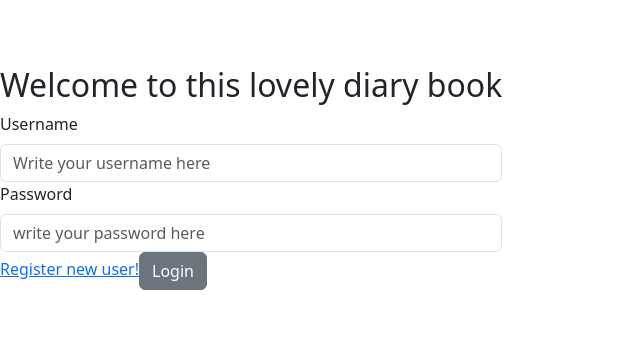
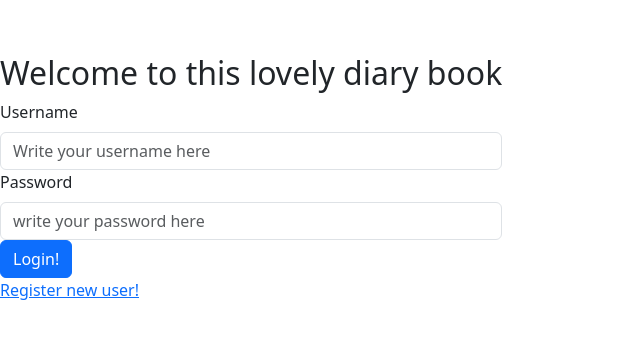
Before and after one commit to JMartin3872/DAT076WebApplications, a React (Vite) app in the folder client/: page / in a window 1280 px wide. Shown: the part 222-560 px from the top of the page, without its empty margins (0-640 px from the left). Built offline with nearby package versions, Linux system fonts and the light colour scheme.

Commit message:
working on registration page

```diff
--- a/client/src/LoginPage.tsx
+++ b/client/src/LoginPage.tsx
@@ -49,11 +49,12 @@ export function LoginPage() {
                         onChange={(e) => setPassword(e.target.value)}
                     />
                 </Form.Group>
-               <NavLink to="/register" end>Register new user!</NavLink>
-                <Button variant="secondary" type="button" onClick={handleLogin}>
-                    Login
+                <Button variant="primary" type="button" onClick={handleLogin}>
+                    Login!
                 </Button>
             </Form>
+            <NavLink to="/register" end>Register new user!</NavLink>
+
         </>
 
     )
--- a/client/src/RegisterPage.tsx
+++ b/client/src/RegisterPage.tsx
@@ -36,11 +36,11 @@ export function RegisterPage() {
                         onChange={(e) => setPassword(e.target.value)}
                     />
                 </Form.Group>
-                <Button variant="secondary" type="button" onClick={handleRegistration}>
+                <Button variant="primary" type="button" onClick={handleRegistration}>
                     Register!
                 </Button>
-                <NavLink to="/" end>Back to login screen</NavLink>
             </Form>
+            <NavLink to="/" end>Back to login screen</NavLink>
         </>
     )
 }
```
Also changed, not shown: client/src/main.tsx (+4 -5 lines).
